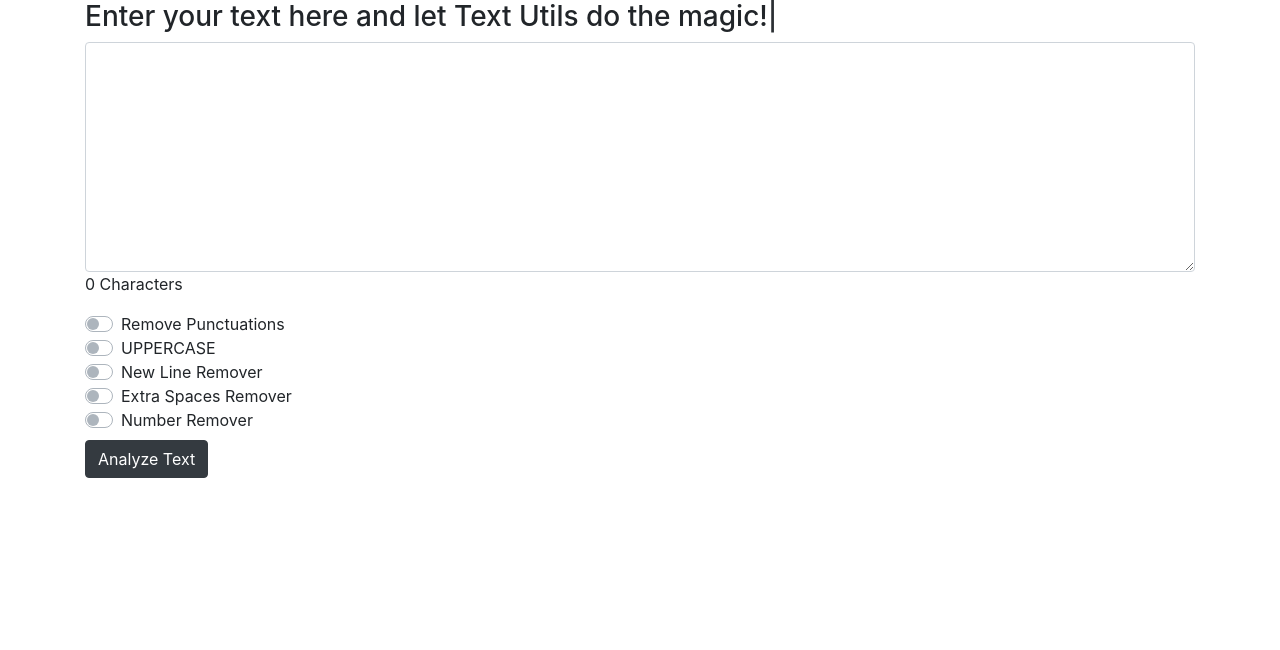
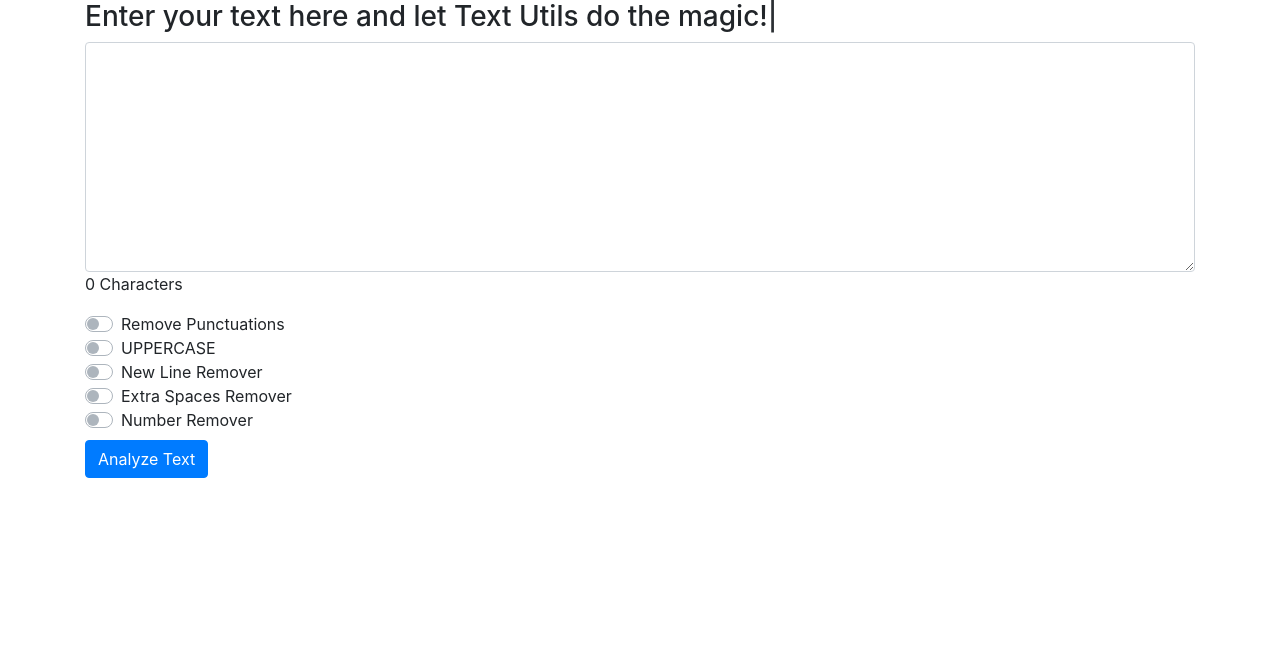
Before and after one commit to Prajwalkamde/TextUtils-Django, a Django app: page / in a window 1280 px wide. Shown: the part 122-772 px from the top of the page. Run offline with Django 3.2, Linux system fonts and the light colour scheme; some libraries are stand-ins or nearby versions.

Commit message:
btn dark to primary

```diff
--- a/templates/index.html
+++ b/templates/index.html
@@ -116,7 +116,7 @@
     <input type="checkbox"  name="numberremover" class="custom-control-input" id="customSwitch5">
     <label class="custom-control-label" for="customSwitch5">Number Remover</label>
   </div>
-<button type="submit" class="btn btn-dark mt-2">Analyze Text</button>
+<button type="submit" class="btn btn-primary mt-2">Analyze Text</button>
     </form>
 </div>
  <!-- Typed.js DONT TOUCH THIS! -->
```
